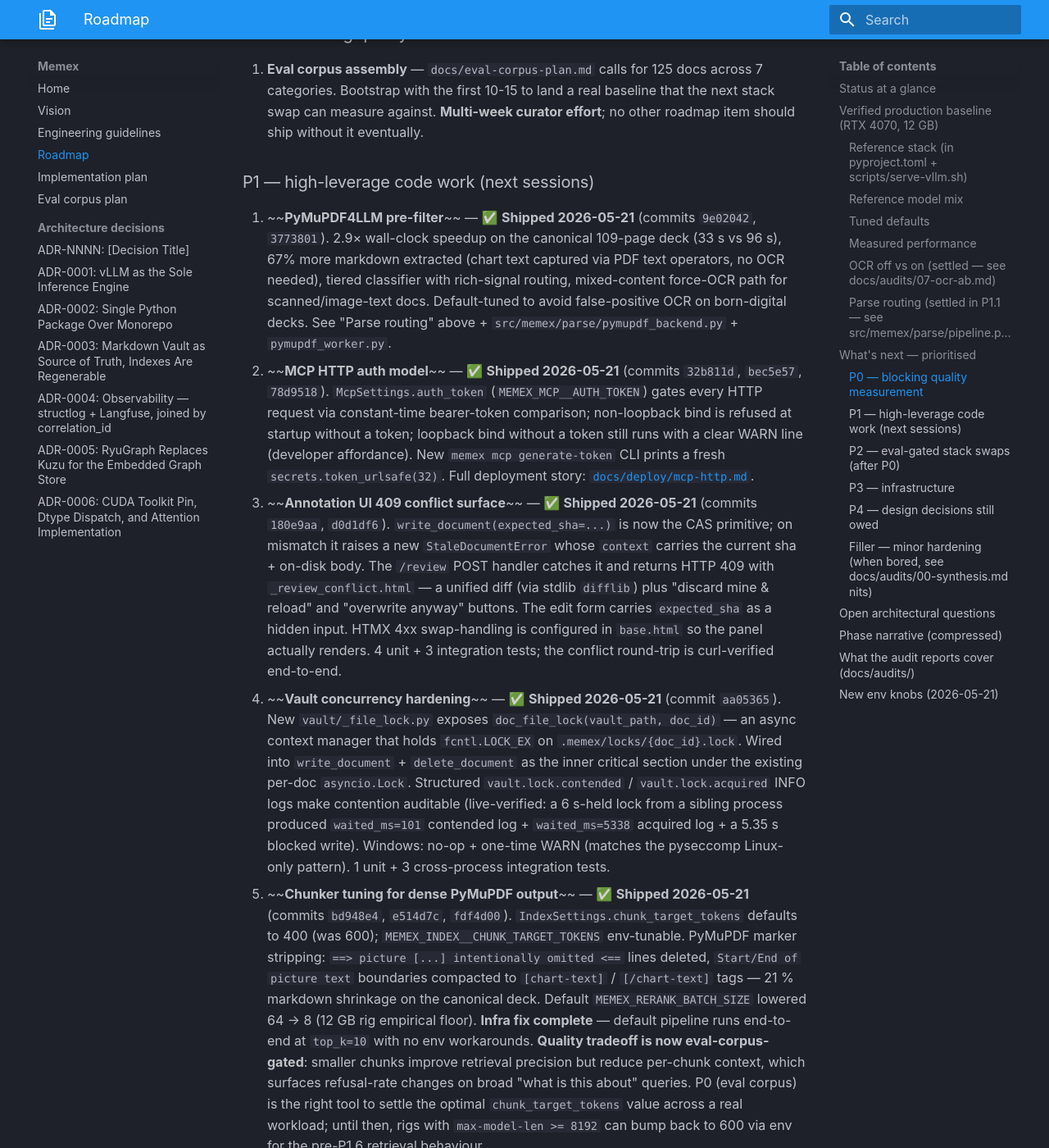
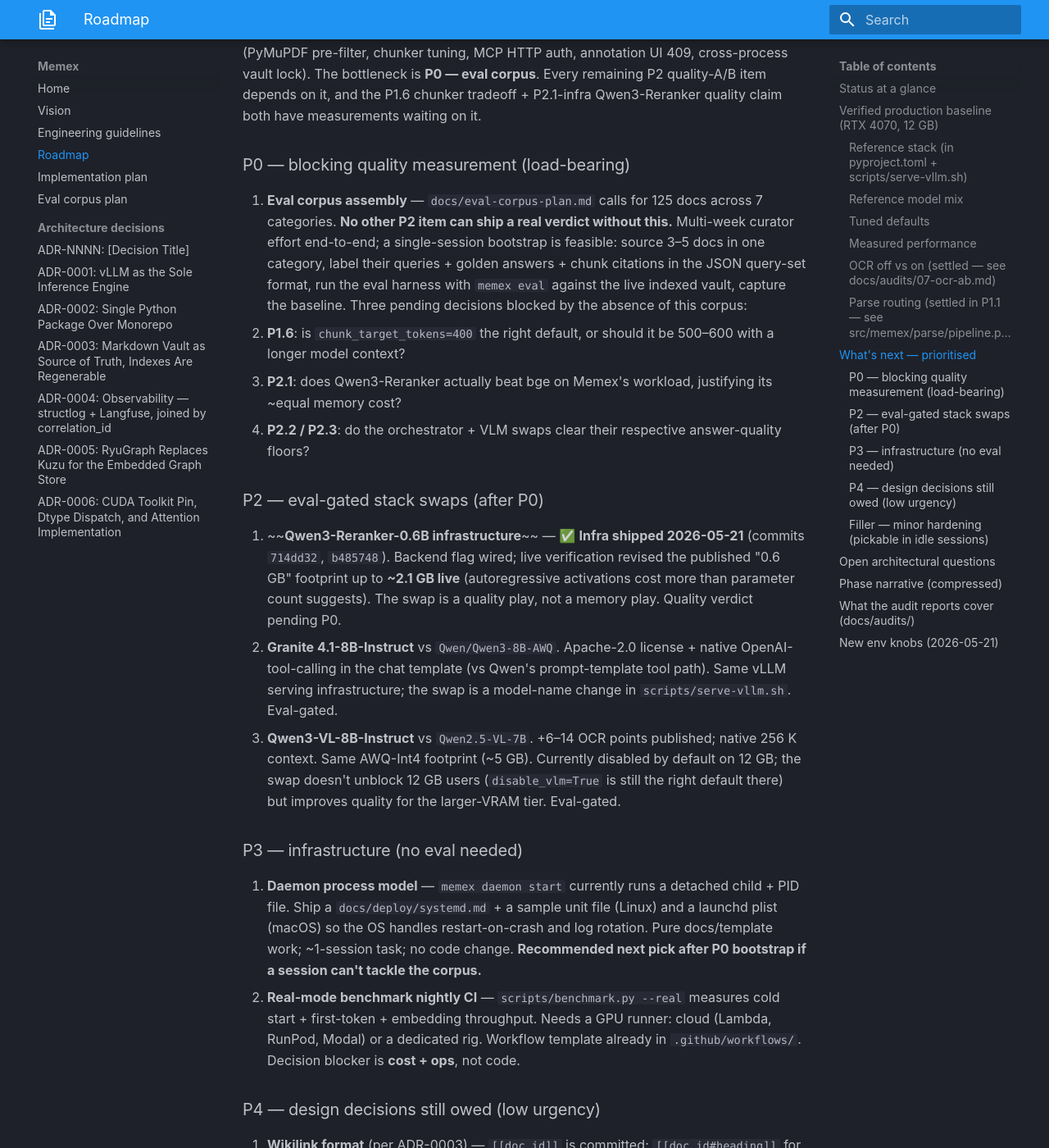
Before and after one commit to Zenetusken/memex, an MkDocs documentation site: the page built from docs/ROADMAP.md, in a window 1280 px wide and 1400 px high, scrolled down 4144 px. Shown: the whole window at 82% size. Built offline with MkDocs 1.6.1 and Material for MkDocs 9.7.7, drawn with Linux system fonts in a browser that asks for light colours; some of the changed text lies outside the part shown.

Commit message:
docs/ROADMAP: end-of-session 2026-05-21 refresh + prioritisation
The P1 code-work backlog (PyMuPDF pre-filter, chunker tuning, MCP
HTTP auth, annotation UI 409, cross-process vault lock) is fully
shipped and verified; P2.1 reranker infrastructure landed with an
honest empirical correction. This commit cleans up the "What's next"
section to reflect that the gating bottleneck is now P0 — eval
corpus — and reprioritises the rest accordingly:

- Strikethrough/replace the now-shipped P1.* items with one-line
  "shipped" pointers (the verbose breakdowns already live in the
  Phase narrative section below; redundant in the prioritised list).
- Lift P0 to top with explicit "three decisions blocked on this":
  P1.6 chunk size, P2.1 Qwen3-Reranker verdict, P2.2/P2.3 swap
  verdicts.
- Mark P3.2 (daemon templates) as the recommended next pickup if a
  session can't tackle the corpus — pure docs+templates work, no
  eval, no code.
- Add MEMEX_MODELS__RERANKER_BACKEND to the env-knobs reference
  table.
- Add filler nit N9: FastMCP startup PydanticUserError for
  get_graph_neighborsOutput's forward ref to GraphNeighbor.
- Bump the title's lead from "P1.1 PyMuPDF4LLM" to the broader
  "entire P1 backlog + P2.1 infra".

Co-Authored-By: Claude Opus 4.7 <noreply@anthropic.com>

```diff
--- a/docs/ROADMAP.md
+++ b/docs/ROADMAP.md
@@ -1,6 +1,6 @@
 # Memex Roadmap
 
-**Last updated:** 2026-05-21 (P1.1 PyMuPDF4LLM pre-filter shipped + live-verified on RTX 4070)
+**Last updated:** 2026-05-21 (end-of-session — entire P1 backlog shipped + P2.1 reranker infrastructure landed)
 
 The blueprint in [`IMPLEMENTATION-PLAN.md`](IMPLEMENTATION-PLAN.md) is the architectural design — module signatures, cross-cutting concerns, build order. This document is the **operational view**: what is shipped today, what is measured, and what comes next.
 
@@ -93,45 +93,45 @@ PDFs now run through a tiered classifier before Docling. Producer metadata is th
 
 ## What's next — prioritised
 
-### P0 — blocking quality measurement
+The entire P1 code-work backlog from the start-of-session prioritisation is now shipped (PyMuPDF pre-filter, chunker tuning, MCP HTTP auth, annotation UI 409, cross-process vault lock). The bottleneck is **P0 — eval corpus**. Every remaining P2 quality-A/B item depends on it, and the P1.6 chunker tradeoff + P2.1-infra Qwen3-Reranker quality claim both have measurements waiting on it.
 
-1. **Eval corpus assembly** — `docs/eval-corpus-plan.md` calls for 125 docs across 7 categories. Bootstrap with the first 10-15 to land a real baseline that the next stack swap can measure against. **Multi-week curator effort**; no other roadmap item should ship without it eventually.
+### P0 — blocking quality measurement (load-bearing)
 
-### P1 — high-leverage code work (next sessions)
-
-2. ~~**PyMuPDF4LLM pre-filter**~~ — ✅ **Shipped 2026-05-21** (commits `9e02042`, `3773801`). 2.9× wall-clock speedup on the canonical 109-page deck (33 s vs 96 s), 67% more markdown extracted (chart text captured via PDF text operators, no OCR needed), tiered classifier with rich-signal routing, mixed-content force-OCR path for scanned/image-text docs. Default-tuned to avoid false-positive OCR on born-digital decks. See "Parse routing" above + `src/memex/parse/pymupdf_backend.py` + `pymupdf_worker.py`.
-3. ~~**MCP HTTP auth model**~~ — ✅ **Shipped 2026-05-21** (commits `32b811d`, `bec5e57`, `78d9518`). `McpSettings.auth_token` (`MEMEX_MCP__AUTH_TOKEN`) gates every HTTP request via constant-time bearer-token comparison; non-loopback bind is refused at startup without a token; loopback bind without a token still runs with a clear WARN line (developer affordance). New `memex mcp generate-token` CLI prints a fresh `secrets.token_urlsafe(32)`. Full deployment story: [`docs/deploy/mcp-http.md`](deploy/mcp-http.md).
-4. ~~**Annotation UI 409 conflict surface**~~ — ✅ **Shipped 2026-05-21** (commits `180e9aa`, `d0d1df6`). `write_document(expected_sha=...)` is now the CAS primitive; on mismatch it raises a new `StaleDocumentError` whose `context` carries the current sha + on-disk body. The `/review` POST handler catches it and returns HTTP 409 with `_review_conflict.html` — a unified diff (via stdlib `difflib`) plus "discard mine & reload" and "overwrite anyway" buttons. The edit form carries `expected_sha` as a hidden input. HTMX 4xx swap-handling is configured in `base.html` so the panel actually renders. 4 unit + 3 integration tests; the conflict round-trip is curl-verified end-to-end.
-5. ~~**Vault concurrency hardening**~~ — ✅ **Shipped 2026-05-21** (commit `aa05365`). New `vault/_file_lock.py` exposes `doc_file_lock(vault_path, doc_id)` — an async context manager that holds `fcntl.LOCK_EX` on `.memex/locks/{doc_id}.lock`. Wired into `write_document` + `delete_document` as the inner critical section under the existing per-doc `asyncio.Lock`. Structured `vault.lock.contended` / `vault.lock.acquired` INFO logs make contention auditable (live-verified: a 6 s-held lock from a sibling process produced `waited_ms=101` contended log + `waited_ms=5338` acquired log + a 5.35 s blocked write). Windows: no-op + one-time WARN (matches the pyseccomp Linux-only pattern). 1 unit + 3 cross-process integration tests.
-6. ~~**Chunker tuning for dense PyMuPDF output**~~ — ✅ **Shipped 2026-05-21** (commits `bd948e4`, `e514d7c`, `fdf4d00`). `IndexSettings.chunk_target_tokens` defaults to 400 (was 600); `MEMEX_INDEX__CHUNK_TARGET_TOKENS` env-tunable. PyMuPDF marker stripping: `==> picture [...] intentionally omitted <==` lines deleted, `Start/End of picture text` boundaries compacted to `[chart-text]` / `[/chart-text]` tags — 21 % markdown shrinkage on the canonical deck. Default `MEMEX_RERANK_BATCH_SIZE` lowered 64 → 8 (12 GB rig empirical floor). **Infra fix complete** — default pipeline runs end-to-end at `top_k=10` with no env workarounds. **Quality tradeoff is now eval-corpus-gated**: smaller chunks improve retrieval precision but reduce per-chunk context, which surfaces refusal-rate changes on broad "what is this about" queries. P0 (eval corpus) is the right tool to settle the optimal `chunk_target_tokens` value across a real workload; until then, rigs with `max-model-len >= 8192` can bump back to 600 via env for the pre-P1.6 retrieval behaviour.
+1. **Eval corpus assembly** — `docs/eval-corpus-plan.md` calls for 125 docs across 7 categories. **No other P2 item can ship a real verdict without this.** Multi-week curator effort end-to-end; a single-session bootstrap is feasible: source 3–5 docs in one category, label their queries + golden answers + chunk citations in the JSON query-set format, run the eval harness with `memex eval` against the live indexed vault, capture the baseline. Three pending decisions blocked by the absence of this corpus:
+   - **P1.6**: is `chunk_target_tokens=400` the right default, or should it be 500–600 with a longer model context?
+   - **P2.1**: does Qwen3-Reranker actually beat bge on Memex's workload, justifying its ~equal memory cost?
+   - **P2.2 / P2.3**: do the orchestrator + VLM swaps clear their respective answer-quality floors?
 
 ### P2 — eval-gated stack swaps (after P0)
 
-6. **Qwen3-Reranker-0.6B** vs `BAAI/bge-reranker-v2-m3` — ◐ **Infrastructure shipped 2026-05-21** (commit `714dd32`). `MEMEX_MODELS__RERANKER_BACKEND=qwen3` flips the dispatcher in `retrieve/rerank.py`; new `Qwen3RerankerHandle` + `_load_reranker_qwen3` in the registry; budget table in `cli/bootstrap.py` updated. **Empirical correction**: P2.1 verification on the 12 GB rig showed Qwen3-Reranker-0.6B is **~2.1 GB live** (1.8 GB BF16 weights + ~0.3 GB forward-pass workspace), not the 0.6-0.7 GB the parameter count suggests — autoregressive activations cost more than published. The swap is therefore a *quality* play, not a memory play; on the reference 12 GB rig with vLLM-Qwen3-8B-AWQ already resident, the qwen3 backend OOMs the forward pass. Quality A/B still gated on the eval corpus (P0). Users with smaller orchestrators (Qwen3-4B-AWQ) or bigger GPUs can flip the toggle today.
-7. **Granite 4.1-8B-Instruct** vs `Qwen/Qwen3-8B-AWQ`. Apache-2.0 license + native OpenAI-tool-calling in the chat template (vs Qwen's prompt-template tool path). Run A/B against the eval corpus.
-8. **Qwen3-VL-8B-Instruct** vs `Qwen2.5-VL-7B`. +6-14 OCR points published; native 256 K context. Same AWQ-Int4 footprint (~5 GB). Currently disabled by default on 12 GB; the swap doesn't unblock 12-GB users but does improve quality for the larger-VRAM tier.
+2. ~~**Qwen3-Reranker-0.6B infrastructure**~~ — ✅ **Infra shipped 2026-05-21** (commits `714dd32`, `b485748`). Backend flag wired; live verification revised the published "0.6 GB" footprint up to **~2.1 GB live** (autoregressive activations cost more than parameter count suggests). The swap is a quality play, not a memory play. Quality verdict pending P0.
+3. **Granite 4.1-8B-Instruct** vs `Qwen/Qwen3-8B-AWQ`. Apache-2.0 license + native OpenAI-tool-calling in the chat template (vs Qwen's prompt-template tool path). Same vLLM serving infrastructure; the swap is a model-name change in `scripts/serve-vllm.sh`. Eval-gated.
+4. **Qwen3-VL-8B-Instruct** vs `Qwen2.5-VL-7B`. +6–14 OCR points published; native 256 K context. Same AWQ-Int4 footprint (~5 GB). Currently disabled by default on 12 GB; the swap doesn't unblock 12 GB users (`disable_vlm=True` is still the right default there) but improves quality for the larger-VRAM tier. Eval-gated.
 
-### P3 — infrastructure
+### P3 — infrastructure (no eval needed)
 
-9. **Real-mode benchmark nightly CI** — `scripts/benchmark.py --real` measures cold start + first-token + embedding throughput. Needs a GPU runner: cloud (Lambda, RunPod) or a dedicated home rig. Workflow template already in `.github/workflows/`.
-10. **Daemon process model** — `memex daemon start` currently runs a detached child + PID file. Production deployment would benefit from systemd unit (Linux) / launchd (macOS) templates so the OS handles restart-on-crash + log rotation.
+5. **Daemon process model** — `memex daemon start` currently runs a detached child + PID file. Ship a `docs/deploy/systemd.md` + a sample unit file (Linux) and a launchd plist (macOS) so the OS handles restart-on-crash and log rotation. Pure docs/template work; ~1-session task; no code change. **Recommended next pick after P0 bootstrap if a session can't tackle the corpus.**
+6. **Real-mode benchmark nightly CI** — `scripts/benchmark.py --real` measures cold start + first-token + embedding throughput. Needs a GPU runner: cloud (Lambda, RunPod, Modal) or a dedicated rig. Workflow template already in `.github/workflows/`. Decision blocker is **cost + ops**, not code.
 
-### P4 — design decisions still owed
+### P4 — design decisions still owed (low urgency)
 
-11. **Wikilink format** (per ADR-0003) — `[[doc_id]]` is committed but the section-anchor case (`[[doc_id#heading]]`) is unresolved. Punt until a real cross-doc citation that benefits from sub-document precision shows up.
-12. **8 GB GPU tier** — ADR-0001 commits to "no first-class CPU fallback." Should there be a documented 8 GB tier with smaller model defaults (Qwen3-4B-AWQ + reranker-base + no VLM)? Decision can wait until a user actually has that rig.
-13. **Trace retention** — `EventBus` has 30-day prune; Langfuse self-host hasn't been wired up. The plan is matching retention windows, but no concrete date.
+7. **Wikilink format** (per ADR-0003) — `[[doc_id]]` is committed; `[[doc_id#heading]]` for sub-document precision is unresolved. Punt until a real cross-doc citation needs it.
+8. **8 GB GPU tier** — ADR-0001 says "no first-class CPU fallback." Should there be a documented 8 GB profile (Qwen3-4B-AWQ + reranker-base + no VLM)? Decision can wait until a user actually has that rig. **Note**: a smaller orchestrator would also unblock Qwen3-Reranker's quality test (P2.1) on tighter rigs.
+9. **Trace retention** — `EventBus` has 30-day prune; Langfuse self-host wiring is open. Match retention windows when self-host lands.
 
-### Filler — minor hardening (when bored, see `docs/audits/00-synthesis.md` nits)
+### Filler — minor hardening (pickable in idle sessions)
 
-- N1: LanceDB concurrent-search smoke test
-- N2: `FTSStore` explicit `asyncio.Lock` for future `transaction()` use
-- N3: `configure_client` should close prior `_client` on re-call
-- N4: Verify `GraphStore.close()` is truly no-op-safe on the current ryugraph
-- N5: `_pid_alive` returning True on EPERM (treated as alive-but-unkillable)
-- N6: `_COMPILED_GRAPH` thread-safety on first compile
-- N7: pypdfium2 `to_pil` lifetime vs `doc.close()` ordering
-- N8: docling breaker `lambda` coroutine handling — verify
+When bored, working from `docs/audits/00-synthesis.md`:
+
+- **N1** — LanceDB concurrent-search smoke test
+- **N2** — `FTSStore` explicit `asyncio.Lock` for future `transaction()` use
+- **N3** — `configure_client` should close prior `_client` on re-call (httpx pool linger)
+- **N4** — Verify `GraphStore.close()` is no-op-safe on current ryugraph (Kuzu lineage needed it)
+- **N5** — `_pid_alive` returning True on EPERM (alive-but-unkillable — document or fix)
+- **N6** — `_COMPILED_GRAPH` thread-safety on first compile
+- **N7** — `pypdfium2.to_pil` lifetime vs `doc.close()` ordering
+- **N8** — Docling breaker `lambda` coroutine handling — verify the `await` path
+- **N9** — FastMCP startup logs `PydanticUserError: get_graph_neighborsOutput is not fully defined` (forward-ref to `GraphNeighbor` in `mcp/server.py`'s `get_graph_neighbors` return type). Cosmetic — the tool still works — but worth a `from memex.index.graph_store import GraphNeighbor` at module level to silence it.
 
 ---
 
@@ -202,3 +202,4 @@ Reference for the env-tunable settings landed alongside P1.1:
 | `MEMEX_RERANK_BATCH_SIZE` | `8` | bge-reranker pair-batch size. Empirical 12 GB-rig floor with 8B-AWQ resident; bump to 32 or 64 on bigger rigs / smaller orchestrators for ~2-8× rerank throughput. |
 | `MEMEX_RERANK_TOP_K` | `10` | Reranked chunks fed to the agent. Drop to 4-5 if your chunks are large enough that 10 chunks overflow `max-model-len`. |
 | `MEMEX_MCP__AUTH_TOKEN` | _(unset)_ | When set, the HTTP transport requires `Authorization: Bearer <token>` on every request (constant-time check). When unset, non-loopback binds are refused at startup. Generate via `memex mcp generate-token`. |
+| `MEMEX_MODELS__RERANKER_BACKEND` | `cross_encoder` | `qwen3` flips the reranker dispatch to load `Qwen/Qwen3-Reranker-0.6B` (or whatever `MEMEX_MODELS__RERANKER` points at) via `transformers.AutoModelForCausalLM` and score via softmax-over-yes/no logits. Empirically ~2.1 GB live on the 12 GB rig — comparable to bge, not the parameter-count-implied savings. Quality A/B pending P0. |
```
